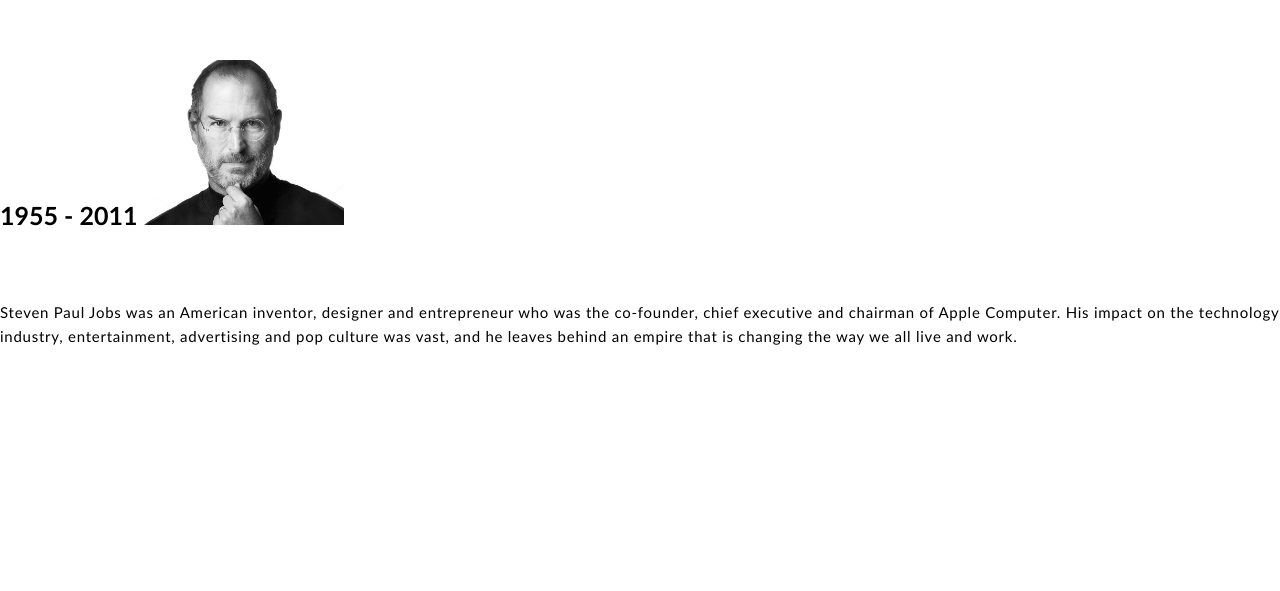
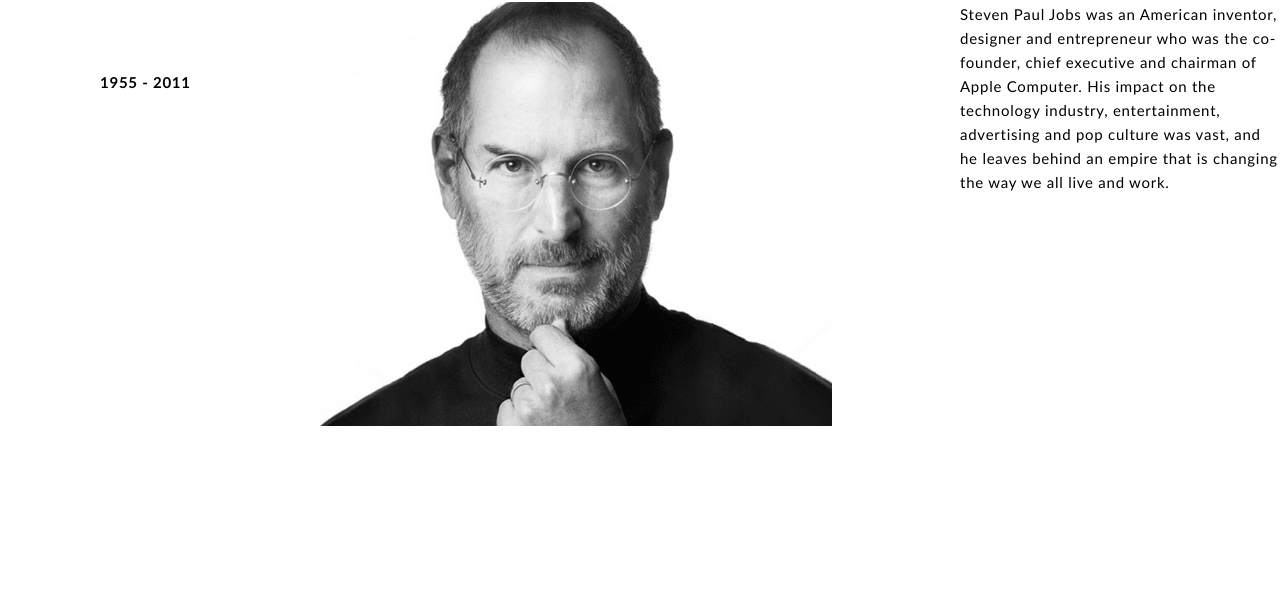
Before and after one commit to meritmagi/erkkihuva, a plain HTML site: page steveJobs.html in a window 1280 px wide. Shown: the part 209-800 px from the top of the page. Drawn offline with Linux system fonts and the light colour scheme.

Commit message:
styling css

```diff
--- a/CSS/stylesheet.css
+++ b/CSS/stylesheet.css
@@ -26,22 +26,33 @@
     font-size: 25px;
 }
 
+h2{
+    margin-left: 5px;
+}
+
 .columnLeft{
     float: left;
-    width: 25%;
+    width: 33%;
     font-size: 15px;
+    letter-spacing: 0.05em;
+    line-height: 1.6em;
+
 }
 
 .columnMiddle{
     display: inline-block;
-    width: 50%;
+    width: 33%;
     font-size: 15px;
+    letter-spacing: 0.05em;
+    line-height: 1.6em;
 }
 
 .columnRight{
     float: right;
-    width: 25%;
+    width: 33%;
     font-size: 15px;
+    letter-spacing: 0.05em;
+    line-height: 1.6em;
 }
 
 .row:after{
@@ -50,7 +61,30 @@
     clear: both;
 }
 
-.image{
-    width: 200px;
+.columnLeft2{
+    float: left;
+    width: 25%;
+    font-size: 15px;
+    letter-spacing: 0.05em;
+    line-height: 1.6em;
+    padding-left: 100px;
+    padding-top: 10px;
+}
 
+.columnMiddle2{
+    display: inline-block;
+    width: 40%;
+    font-size: 15px;
+    letter-spacing: 0.05em;
+    line-height: 1.6em;
+    margin-top: 0%;
 }
+
+.columnRight2{
+    float: right;
+    width: 25%;
+    font-size: 15px;
+    letter-spacing: 0.05em;
+    line-height: 1.6em;
+    margin-top: 0;
+}
--- a/steveJobs.html
+++ b/steveJobs.html
@@ -4,16 +4,16 @@
   <title>Steve Jobs</title>
   <link rel="stylesheet" href="css/stylesheet.css">
   <script src="js/script.js"></script>
-  <strong class="heading">Steve Jobs </strong>
-  <br>
-  <strong class="heading">1955 - 2011 </strong>
-
-  <img src="css/images/steveJobs.jpg" alt="Steve Jobs Porttrait" class="image" >
-
 </head>
 <body>
   <div>
-    <p class="text">Steven Paul Jobs was an American inventor, designer and entrepreneur who was the co-founder, chief executive and chairman of Apple Computer. His impact on the technology industry, entertainment, advertising and pop culture was vast, and he leaves behind an empire that is changing the way we all live and work.</p>
+    <strong class="columnLeft2">Steve Jobs </strong>
+    <br>
+    <strong class="columnLeft2">1955 - 2011 </strong>
+
+    <img src="css/images/steveJobs.jpg" alt="Steve Jobs Porttrait" class="columnMiddle2" >
+
+    <p class="columnRight2">Steven Paul Jobs was an American inventor, designer and entrepreneur who was the co-founder, chief executive and chairman of Apple Computer. His impact on the technology industry, entertainment, advertising and pop culture was vast, and he leaves behind an empire that is changing the way we all live and work.</p>
   </div>
   </body>
 </html>
```
Also changed, not shown: index.html (+0 -5 lines), realityDistortionfield.html (+1 -0 lines).
